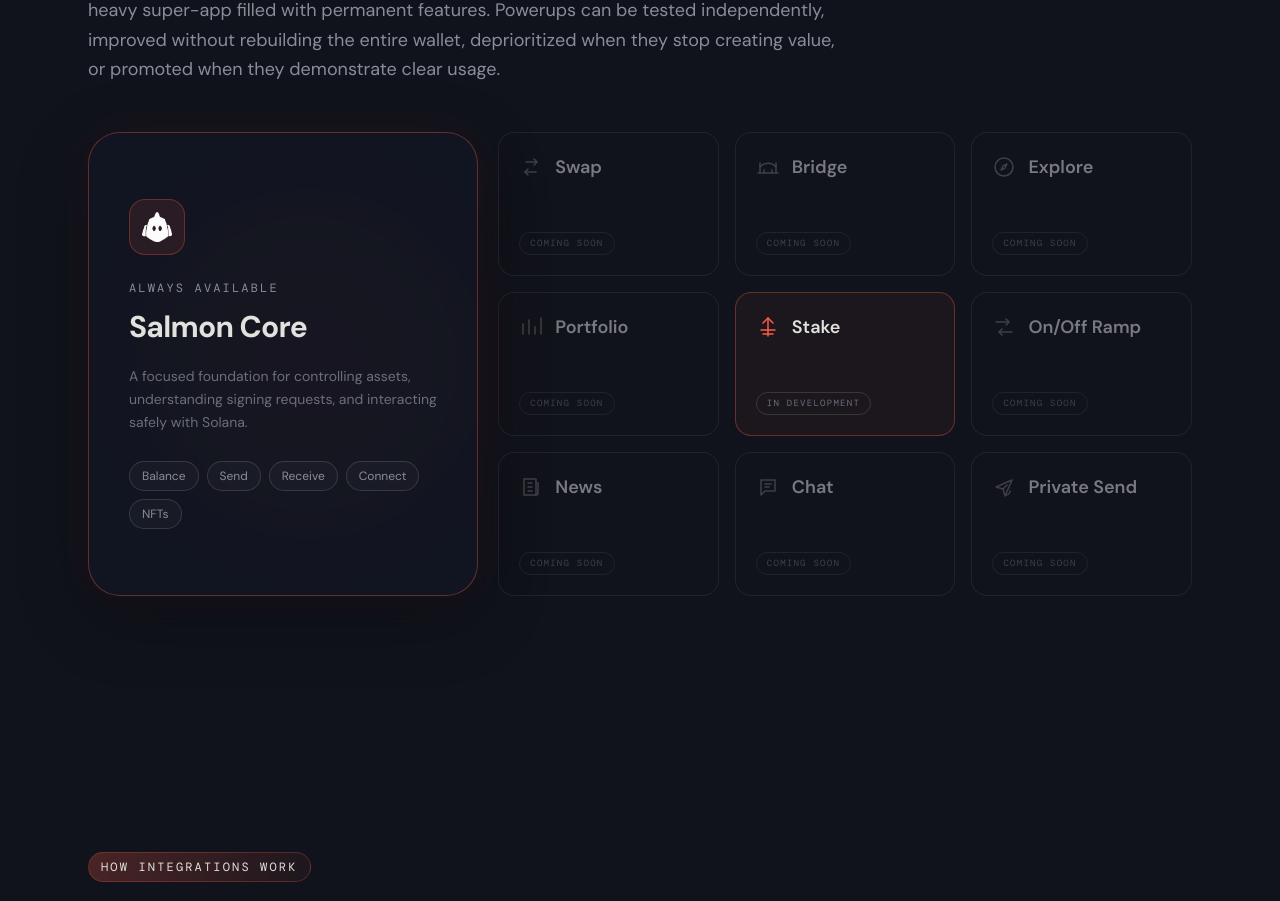
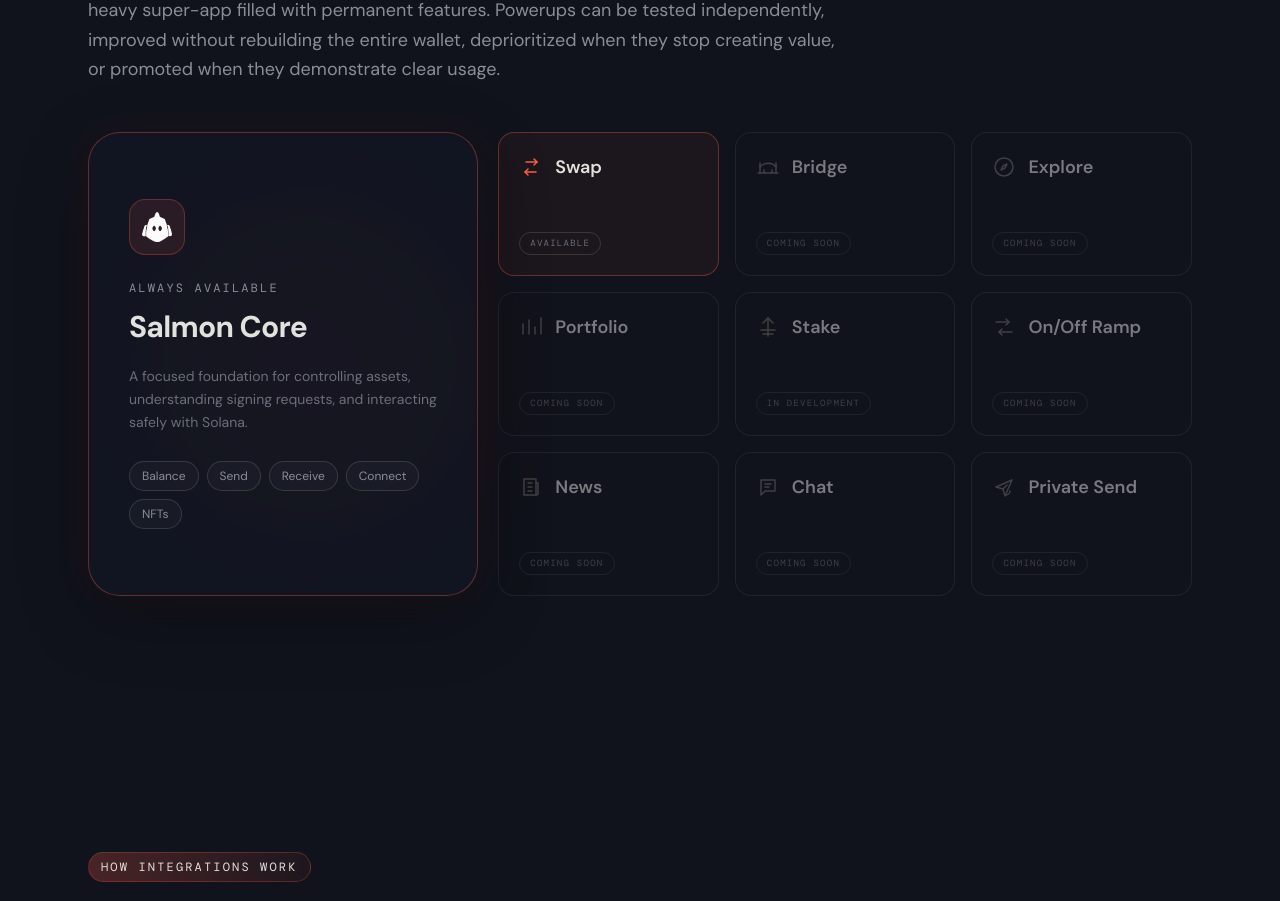
Before and after one commit to salmon-wallet/salmon-website, a Next.js app: page /en in a window 1280 px wide. Shown: the part 2740-3641 px from the top of the page. Built offline with nearby package versions, Linux system fonts and the light colour scheme; no server answers; a web font is replaced by a local one.

Commit message:
release: v4.0.1

```diff
--- a/components/sections/Powerups.tsx
+++ b/components/sections/Powerups.tsx
@@ -7,7 +7,7 @@
 import { PowerupIcon } from '@/components/ui/powerup-icons';
 
 const POWERUPS = [
-  { key: 'swap', labels: ['comingSoon'] },
+  { key: 'swap', labels: ['available'] },
   { key: 'bridge', labels: ['comingSoon'] },
   { key: 'explore', labels: ['comingSoon'] },
   { key: 'portfolio', labels: ['comingSoon'] },
@@ -69,7 +69,7 @@
 
             <div className="relative grid gap-4 sm:grid-cols-2 xl:grid-cols-3">
               {POWERUPS.map(({ key, labels }) => {
-                const isStake = key === 'stake';
+                const isEnabled = key === 'swap';
                 return (
                 <button
                   key={key}
@@ -79,15 +79,15 @@
                   onFocus={() => setActive(key)}
                   onBlur={() => setActive(null)}
                   className={`group relative z-10 flex min-h-36 cursor-default flex-col rounded-2xl border p-5 text-left transition-all duration-300 ${
-                    isStake && active === key
+                    isEnabled && active === key
                       ? 'border-accent/60 bg-accent/[0.09] shadow-[0_16px_44px_rgba(255,92,69,0.12)]'
-                      : isStake
+                      : isEnabled
                         ? 'border-accent/35 bg-accent/[0.05] hover:border-accent/55 hover:bg-accent/[0.08]'
                         : 'border-border-subtle bg-bg-secondary/20 opacity-50 grayscale'
                   }`}
                 >
                   <div className="flex items-center gap-3">
-                    <span className={`shrink-0 ${isStake ? 'text-accent' : 'text-text-tertiary'}`}>
+                    <span className={`shrink-0 ${isEnabled ? 'text-accent' : 'text-text-tertiary'}`}>
                       <PowerupIcon type={key} className="h-6 w-6 transition-transform duration-300 group-hover:scale-110 group-focus-visible:scale-110" />
                     </span>
                     <h3 className="text-base font-semibold text-text-primary xl:text-lg">
--- a/package.json
+++ b/package.json
@@ -1,6 +1,6 @@
 {
   "name": "salmon-web",
-  "version": "1.0.0",
+  "version": "4.0.1",
   "private": true,
   "scripts": {
     "dev": "next dev --turbopack",
```
Also changed, not shown: 1 other file (tests, documents, lock files or other folders).
